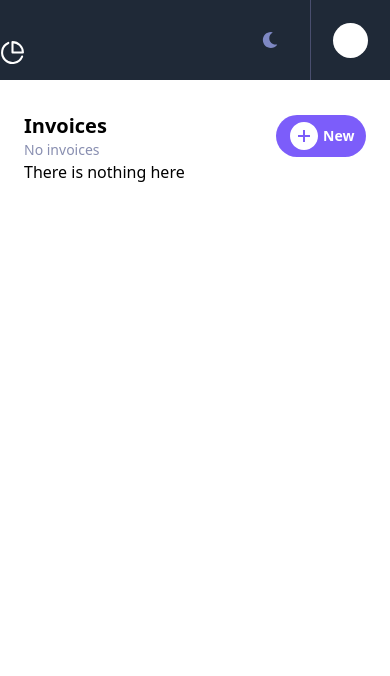
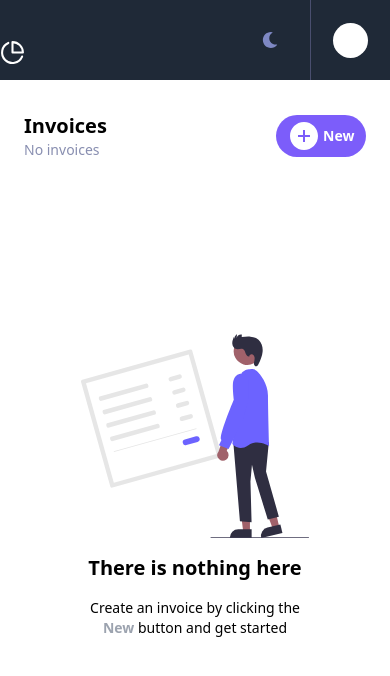
Before and after one commit to chungleee/invoices-app, a React (Vite) app: page / in a window 390 px wide. Shown: the top 676 px of the page. Built offline with nearby package versions, Linux system fonts and the light colour scheme.

Commit message:
mobile version of home page

```diff
--- a/src/pages/Home.jsx
+++ b/src/pages/Home.jsx
@@ -6,11 +6,13 @@ const Home = () => {
 	const [invoices, setInvoices] = useState([]);
 
 	return (
-		<main className='px-6 py-8'>
+		<main className='px-6 py-8 h-[calc(100vh-80px)] flex flex-col'>
 			<div className='flex justify-between items-center'>
 				<div>
 					<h1 className='font-bold text-xl'>Invoices</h1>
-					<h2 className='font-thin text-sm text-[#888EB0]'>No invoices</h2>
+					<h2 className='font-thin text-sm text-[#888EB0]'>
+						{!invoices.length ? "No invoices" : `${invoices.length} invoices`}
+					</h2>
 				</div>
 
 				<Link href='/create-invoice'>
@@ -20,9 +22,20 @@ const Home = () => {
 				</Link>
 			</div>
 
-			<section>
+			<section className='w-2/3 grow flex items-center mx-auto'>
 				{!invoices.length ? (
-					<h1>There is nothing here</h1>
+					<div className='text-center'>
+						<img
+							src='../../public/assets/invoice.svg'
+							alt='No invoices image'
+						/>
+						<h2 className='font-bold text-xl my-4'>There is nothing here</h2>
+						<h3 className='font-thin text-sm'>
+							Create an invoice by clicking the{" "}
+							<span className='font-bold text-gray-400'>New</span> button and
+							get started
+						</h3>
+					</div>
 				) : (
 					<h1>here are your invoices</h1>
 				)}
```
